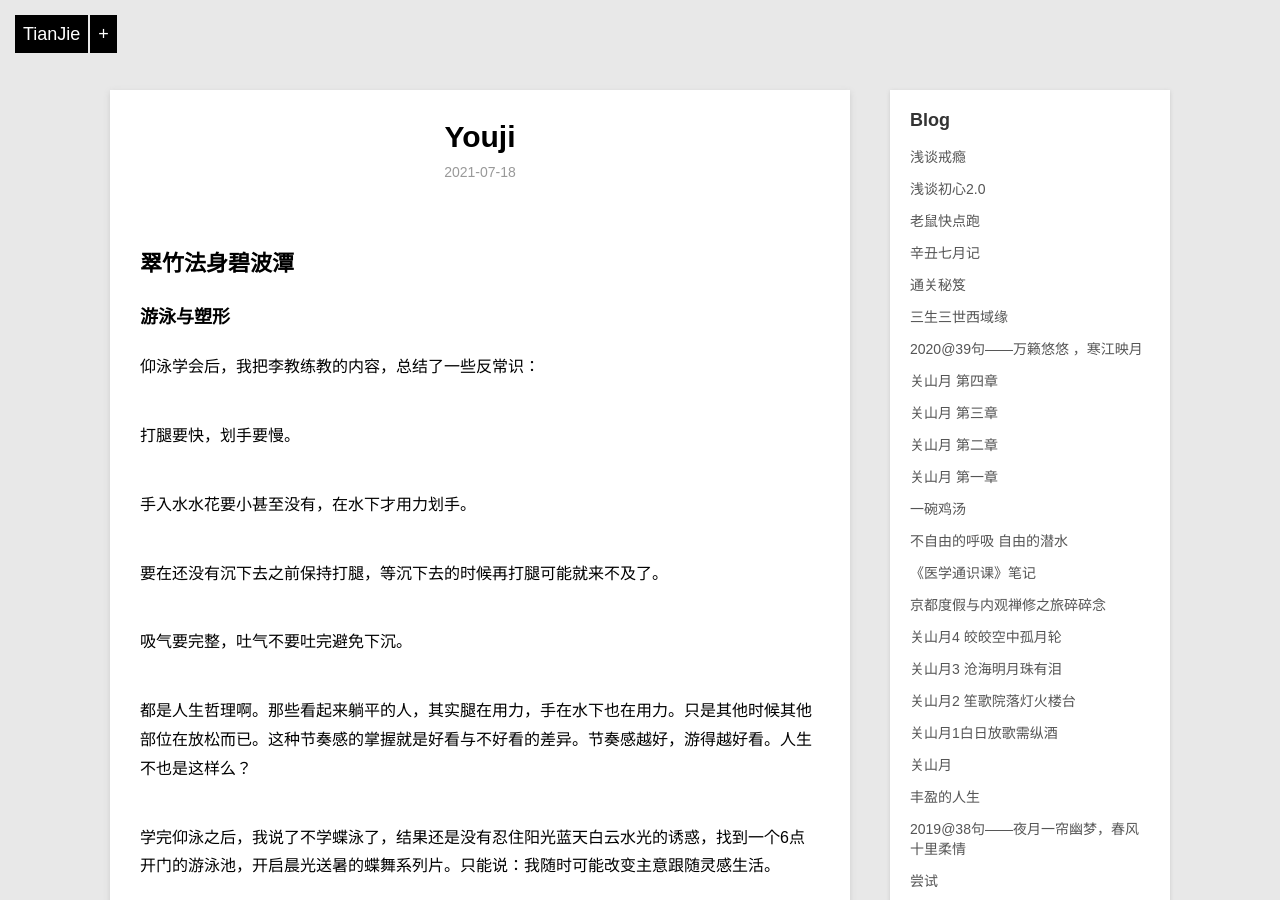
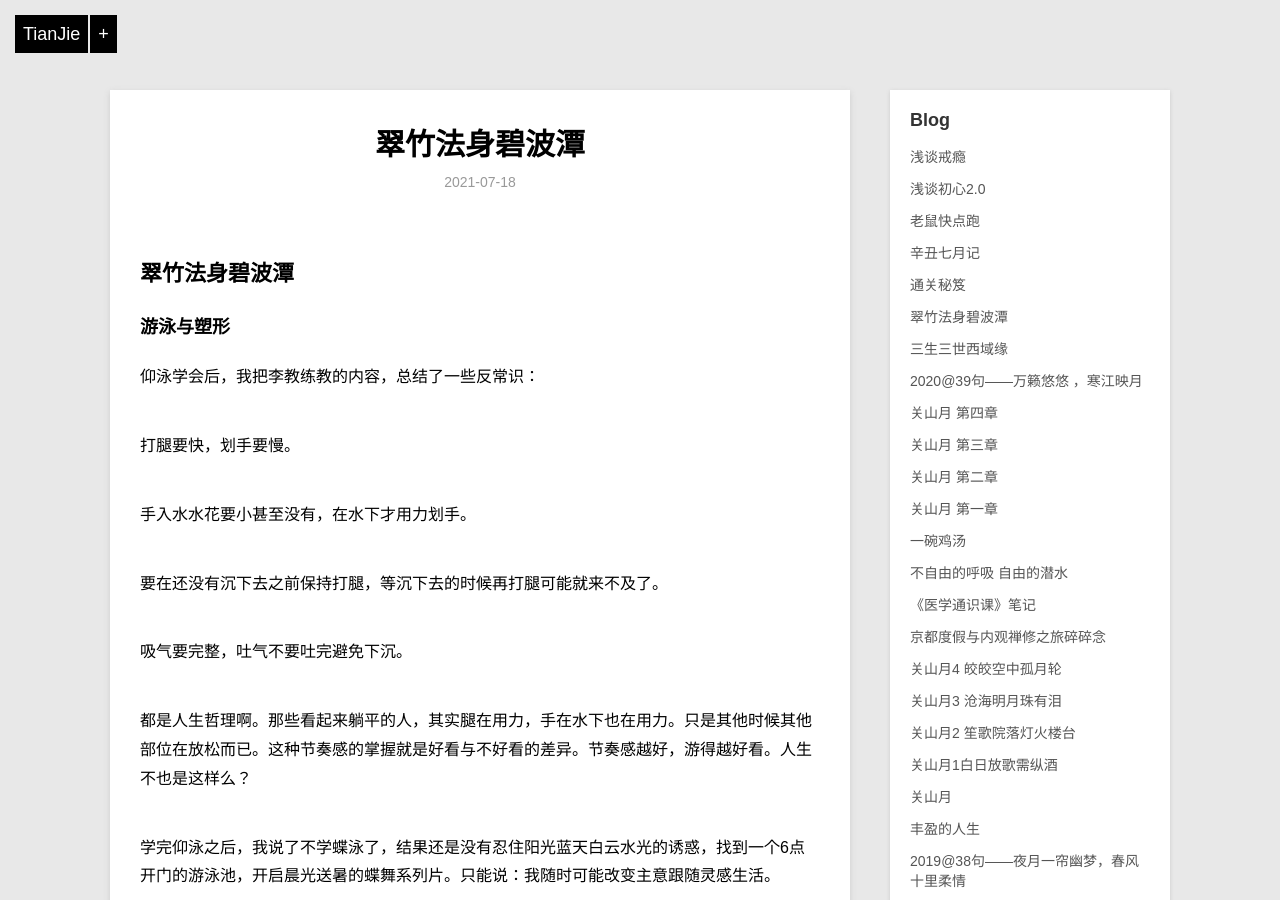
Before and after one commit to violettianjie/violettianjie.github.io, a Jekyll site: the page built from _posts/blog/2021-07-18-youji.md, in a window 1280 px wide and 900 px high. Built offline with Jekyll 4.4.1, drawn with Linux system fonts in a browser that asks for light colours; our own code applies the rules of GitHub Pages for plain Markdown files.

Commit message:
Update 2021-07-18-youji.md

```diff
--- a/_posts/blog/2021-07-18-youji.md
+++ b/_posts/blog/2021-07-18-youji.md
@@ -1,4 +1,9 @@
-
+---
+layout: post
+title: "翠竹法身碧波潭"
+description: "游学"
+category: blog
+---
 ## 翠竹法身碧波潭
 
 ### 游泳与塑形
```
